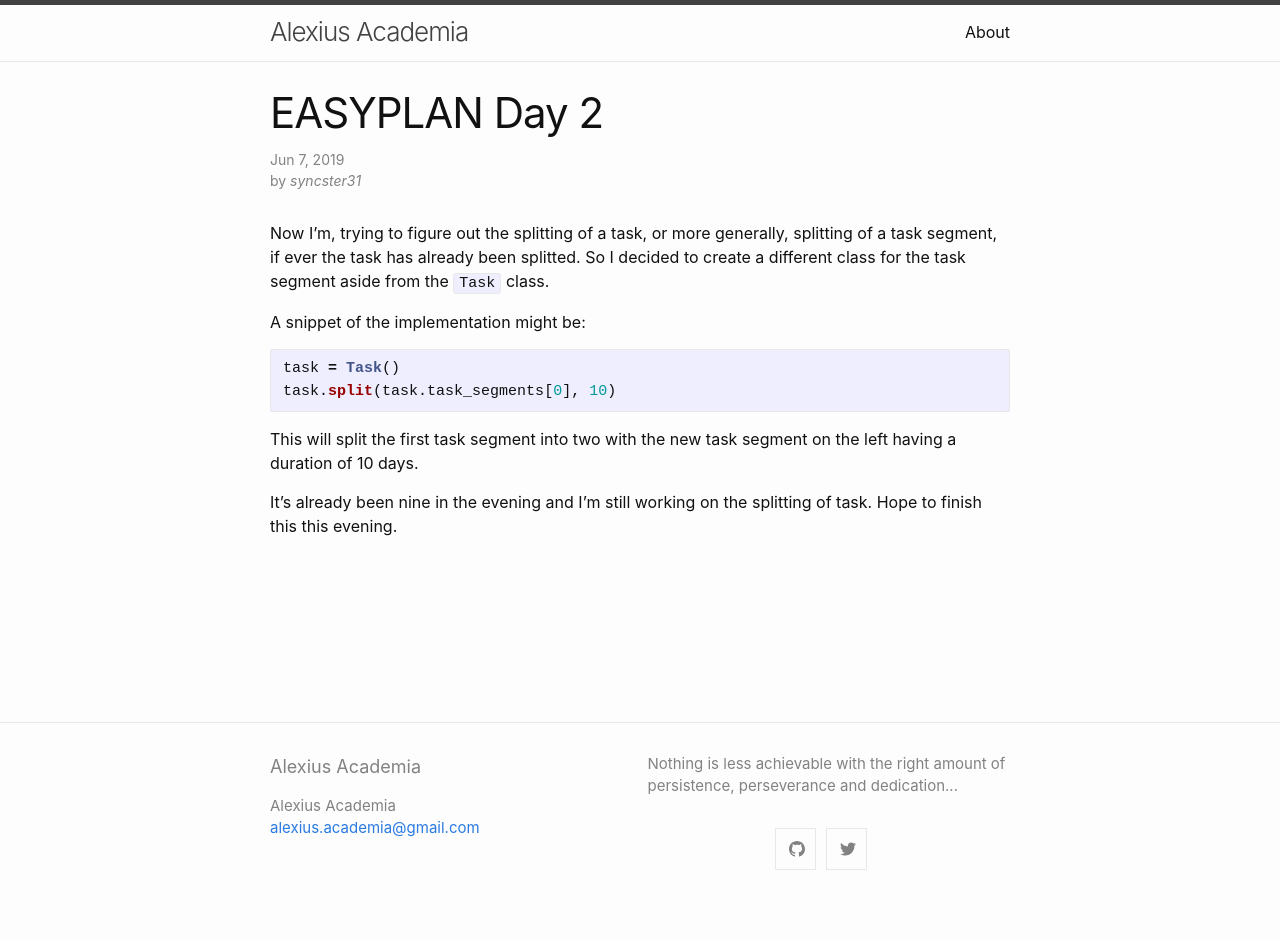
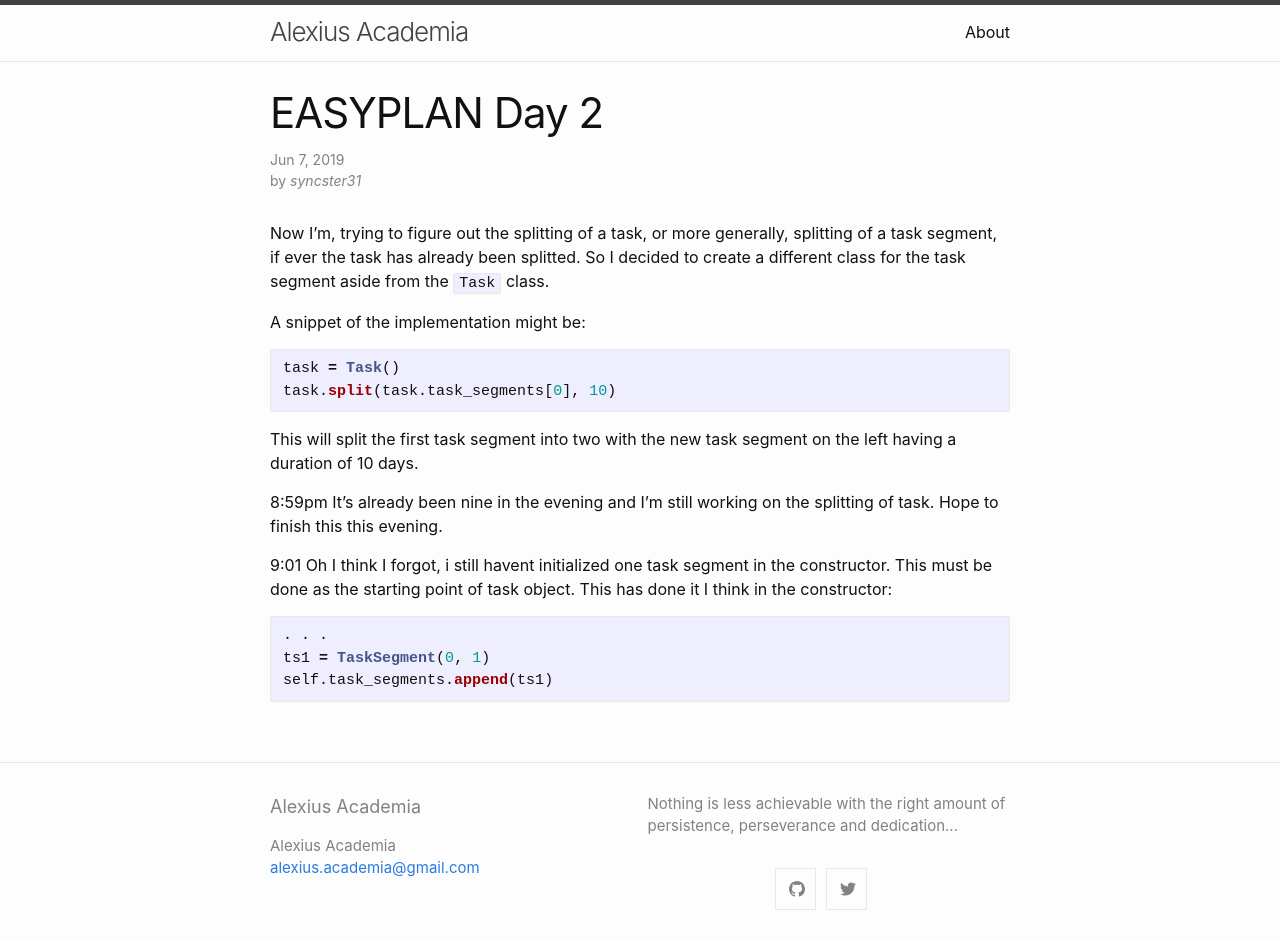
Before and after one commit to alexiusacademia/alexiusacademia.github.io, a Jekyll site: the page built from _posts/2019-06-07-easyplan-day2.md, in a window 1280 px wide. Built offline with Jekyll 4.4.1, drawn with Linux system fonts in a browser that asks for light colours; comment, search, counter and statistics services are not loaded; before the commit the page ends 900 px from its top, so only the background shows below that.

Commit message:
About initializing a single task segment.

````diff
--- a/_posts/2019-06-07-easyplan-day2.md
+++ b/_posts/2019-06-07-easyplan-day2.md
@@ -6,10 +6,22 @@ author: syncster31
 Now I'm, trying to figure out the splitting of a task, or more generally, splitting of a task segment, if ever the task has already been splitted. So I decided to create a different class for the task segment aside from the ```Task``` class.
 
 A snippet of the implementation might be:
+
 ```python
 task = Task()
 task.split(task.task_segments[0], 10)
 ```
+
 This will split the first task segment into two with the new task segment on the left having a duration of 10 days.
 
+8:59pm
 It's already been nine in the evening and I'm still working on the splitting of task. Hope to finish this this evening.
+
+9:01
+Oh I think I forgot, i still havent initialized one task segment in the constructor. This must be done as the starting point of task object. This has done it I think in the constructor:
+
+```python
+. . .
+ts1 = TaskSegment(0, 1)
+self.task_segments.append(ts1)
+```
````
